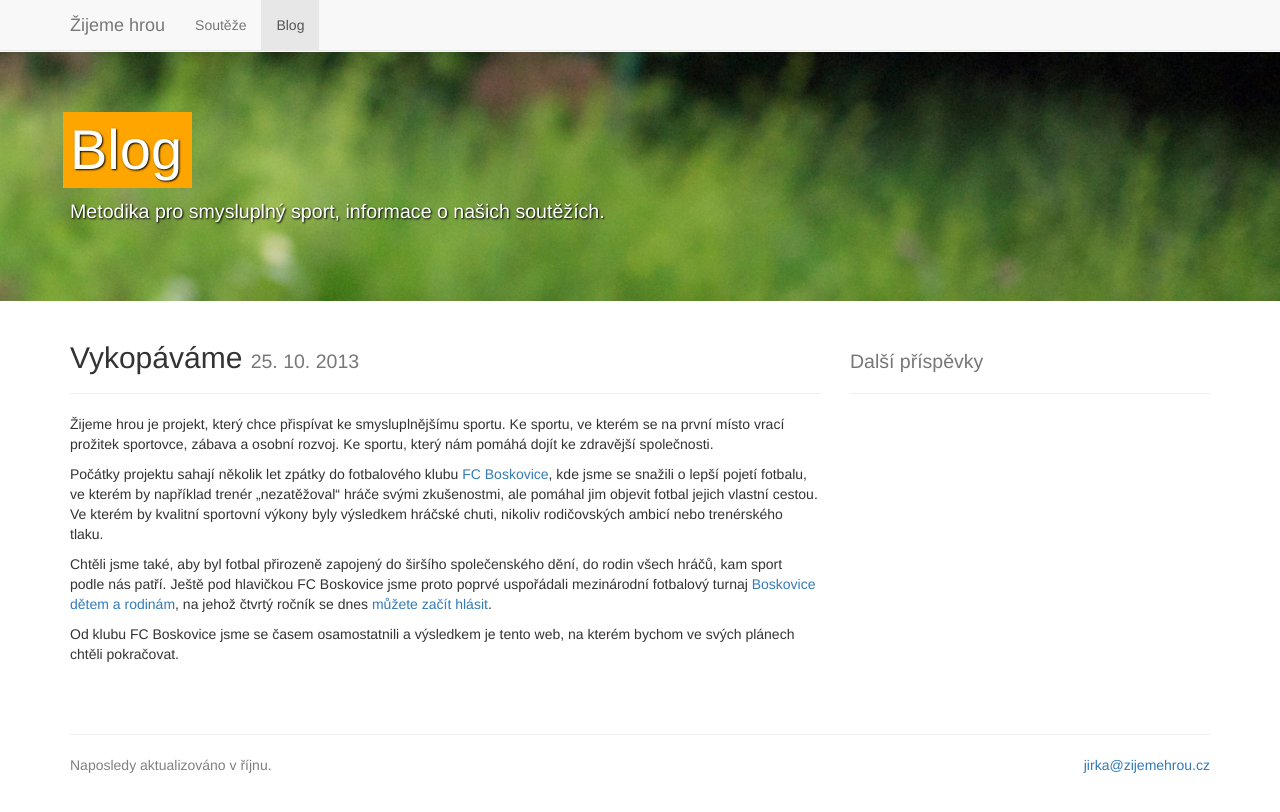
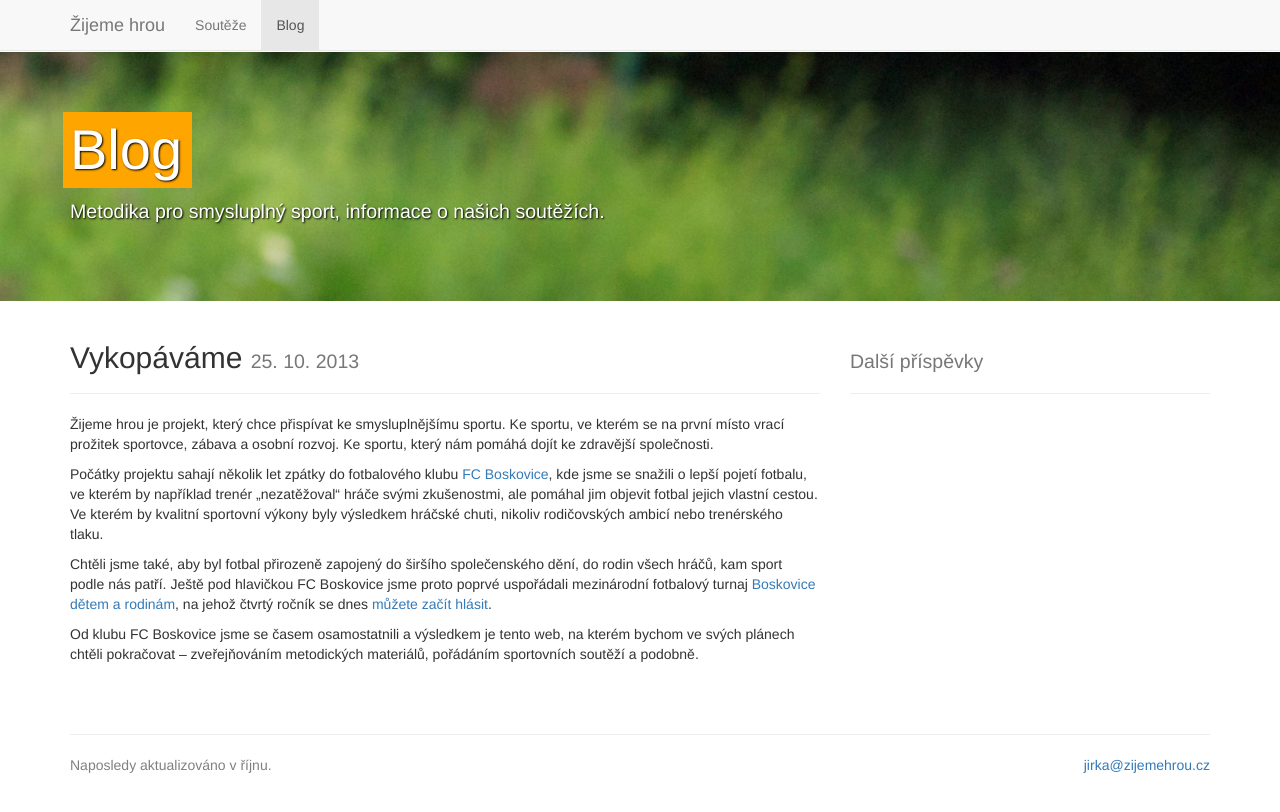
Before and after one commit to zoul/zijeme-hrou, a Jekyll site: the page built from _posts/2013-10-25-vykopavame.md, in a window 1280 px wide. Shown: the top 812 px of the page. Built offline with Jekyll 4.4.1, drawn with Linux system fonts in a browser that asks for light colours; nearby versions of some CDN libraries; library files that are not in the unit come from our copies.

```diff
--- a/_posts/2013-10-25-vykop.md
+++ b/_posts/2013-10-25-vykopavame.md
@@ -9,7 +9,7 @@
 
 Chtěli jsme také, aby byl fotbal přirozeně zapojený do širšího společenského dění, do rodin všech hráčů, kam sport podle nás patří. Ještě pod hlavičkou FC Boskovice jsme proto poprvé uspořádali mezinárodní fotbalový turnaj [Boskovice dětem a rodinám][turnaj], na jehož čtvrtý ročník se dnes [můžete začít hlásit][prihlaska].
 
-Od klubu FC Boskovice jsme se časem osamostatnili a výsledkem je tento web, na kterém bychom ve svých plánech chtěli pokračovat.
+Od klubu FC Boskovice jsme se časem osamostatnili a výsledkem je tento web, na kterém bychom ve svých plánech chtěli pokračovat – zveřejňováním metodických materiálů, pořádáním sportovních soutěží a podobně.
 
 [fcb]: http://www.fcboskovice.cz
 [turnaj]: /souteze/boskovice/
```
